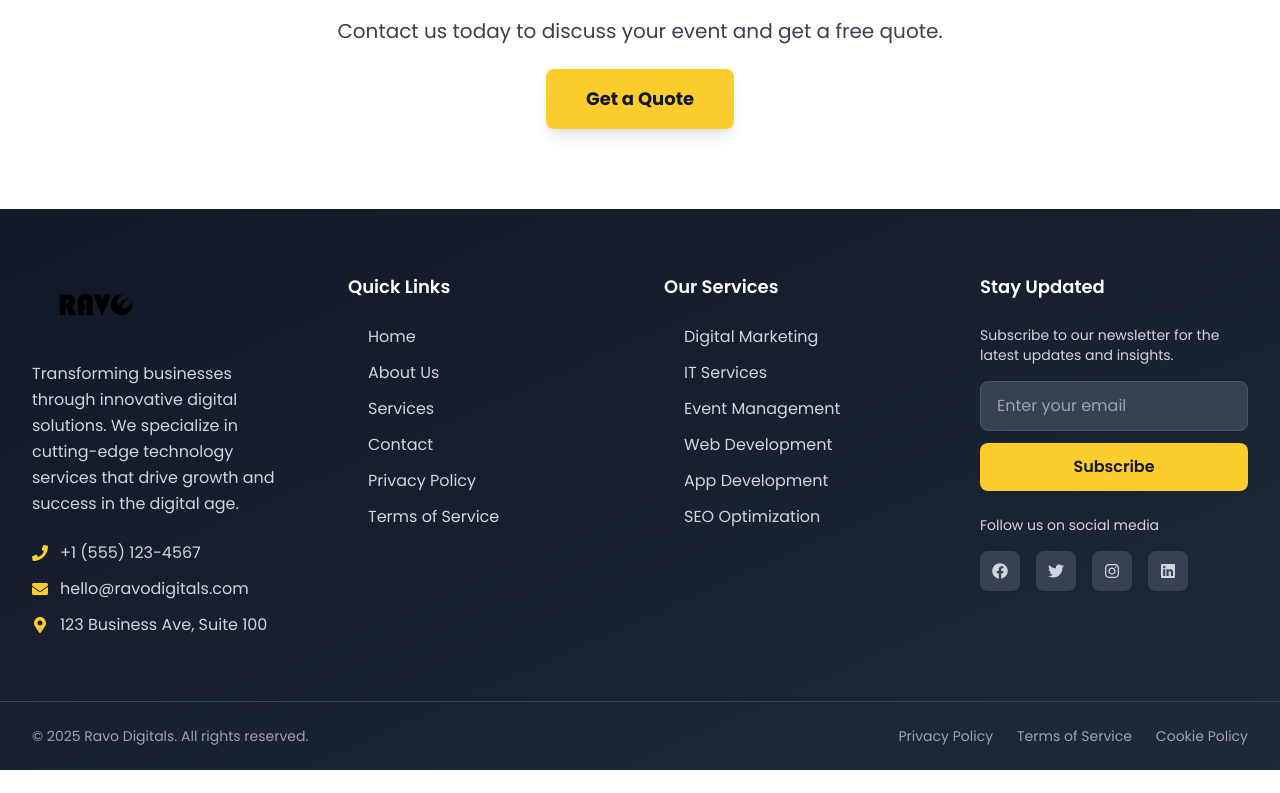
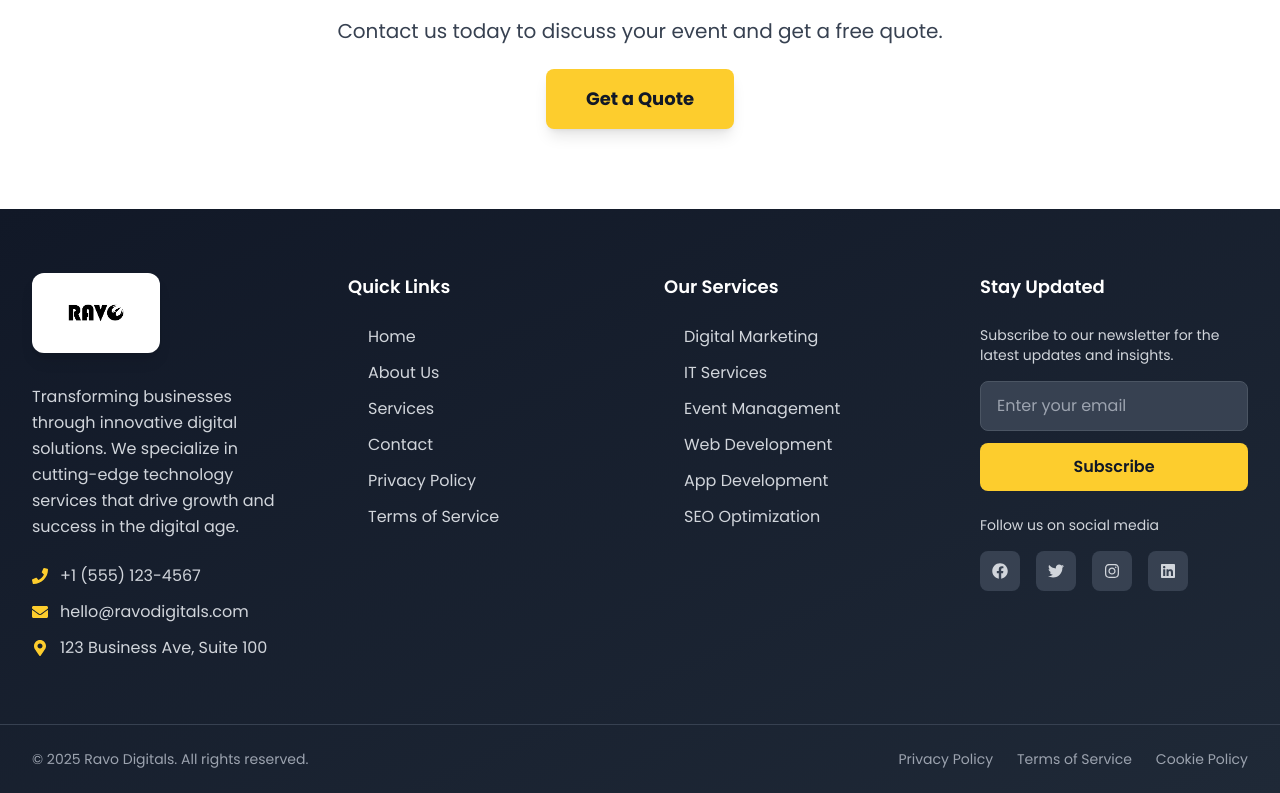
Before and after one commit to tarunmct/Ravo_Digital1, a React (Vite) app: page /event-management in a window 1280 px wide. Shown: the part 4727-5520 px from the top of the page. Before the commit the page ends 5497 px from the top, so only its background shows below. Built offline with nearby package versions, Linux system fonts and the light colour scheme.

Commit message:
Updated Footer Logo

```diff
--- a/src/components/Footer/Footer.jsx
+++ b/src/components/Footer/Footer.jsx
@@ -75,11 +75,13 @@ const Footer = () => {
               whileInView={{ opacity: 1, y: 0 }}
               className="mb-6"
             >
-              <img
-                src={Logo}
-                alt="Ravo Digitals Logo"
-                className="h-16 w-auto"
-              />
+              <div className="bg-white rounded-xl p-4 inline-block shadow-lg hover:shadow-xl transition-shadow duration-300">
+                <img
+                  src={Logo}
+                  alt="Ravo Digitals Logo"
+                  className="h-12 w-auto"
+                />
+              </div>
             </motion.div>
 
             <p className="text-gray-300 leading-relaxed mb-6 text-balance">
```
